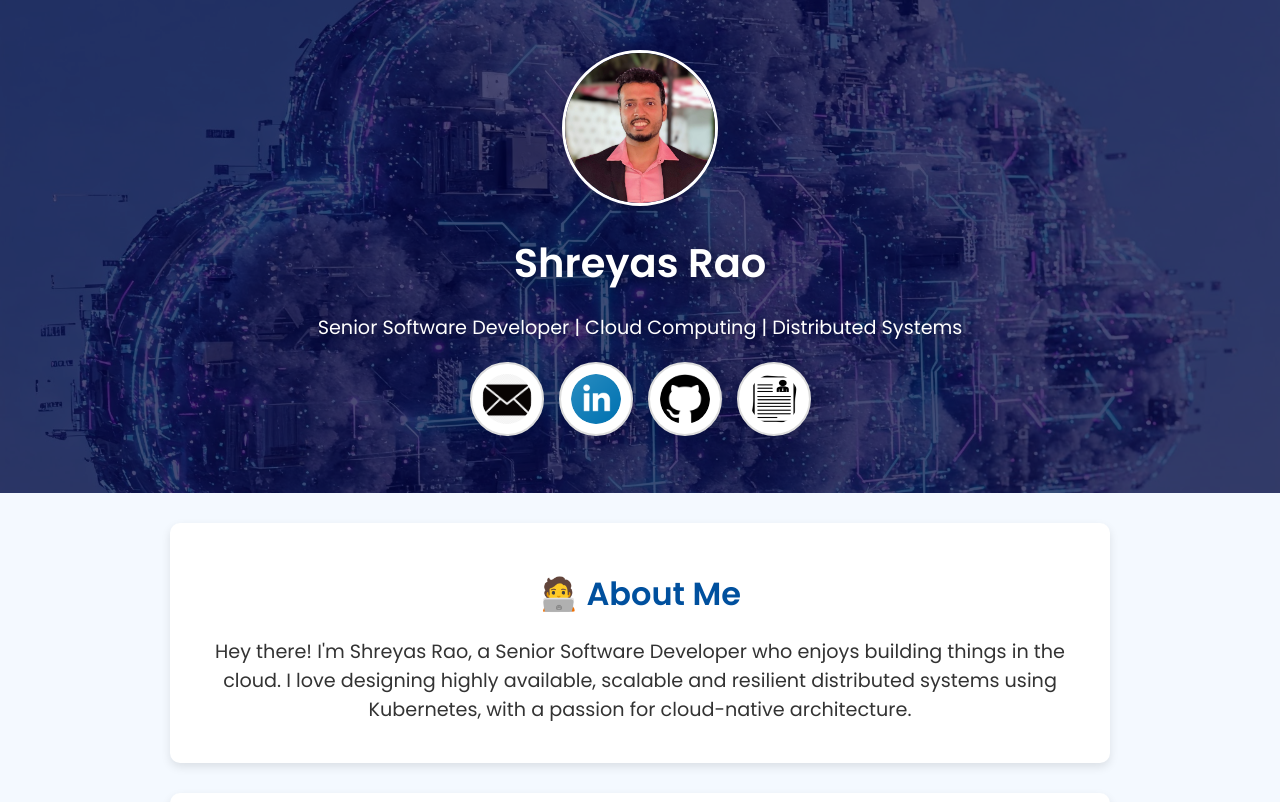
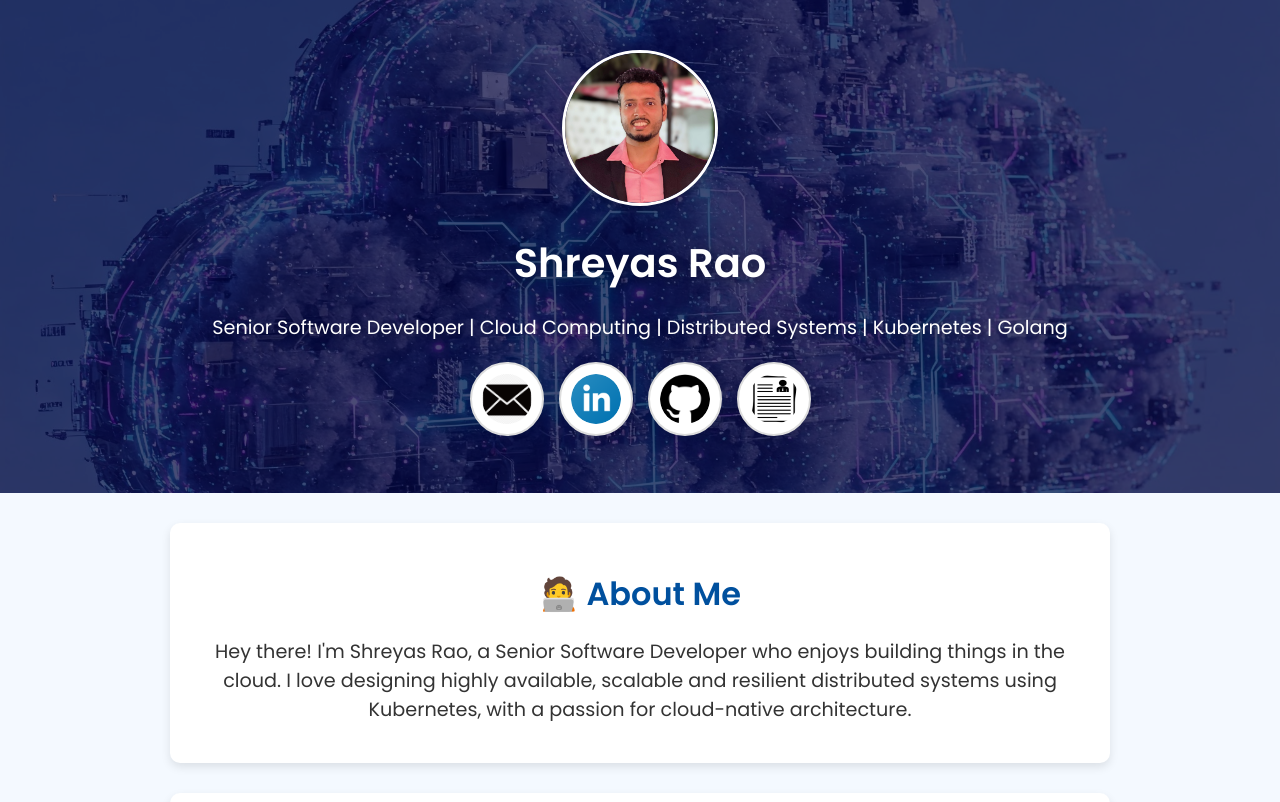
Before and after one commit to shreyas-s-rao/shreyas-s-rao.github.io, a plain HTML site: page index.html in a window 1280 px wide. Shown: the top 802 px of the page. Drawn offline with Linux system fonts and the light colour scheme.

Commit message:
Updated home page tagline

```diff
--- a/index.html
+++ b/index.html
@@ -25,7 +25,7 @@
           <img src="assets/images/me.jpg" alt="Shreyas Rao">
         </div>
         <h1>Shreyas Rao</h1>
-        <p>Senior Software Developer | Cloud Computing | Distributed Systems</p>
+        <p>Senior Software Developer | Cloud Computing | Distributed Systems | Kubernetes | Golang </p>
         <div class="social-links">
           <a href="mailto:hello@shreyasrao.com" target="_blank">
               <img src="assets/icons/email.png" alt="Email">
```
